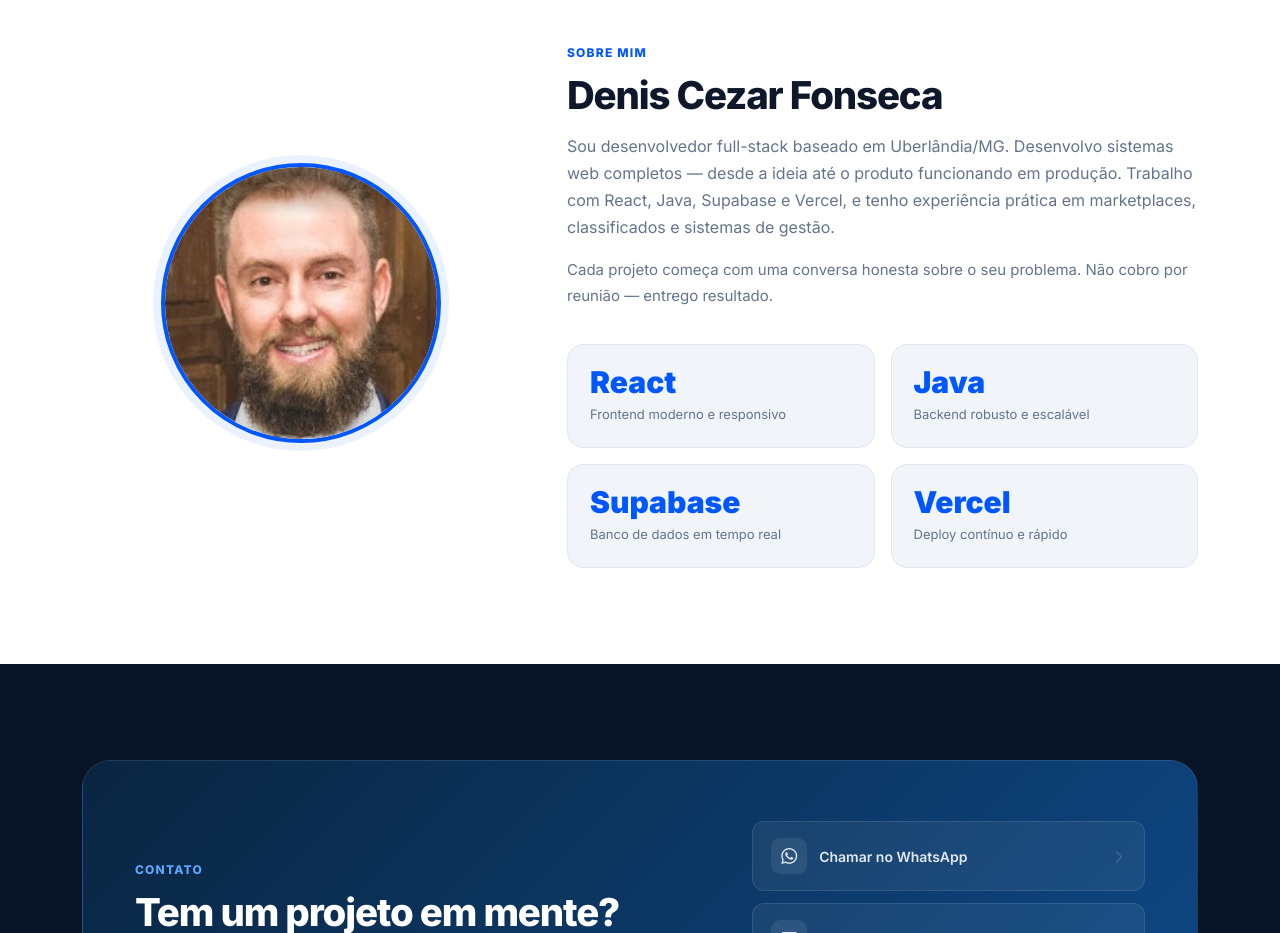
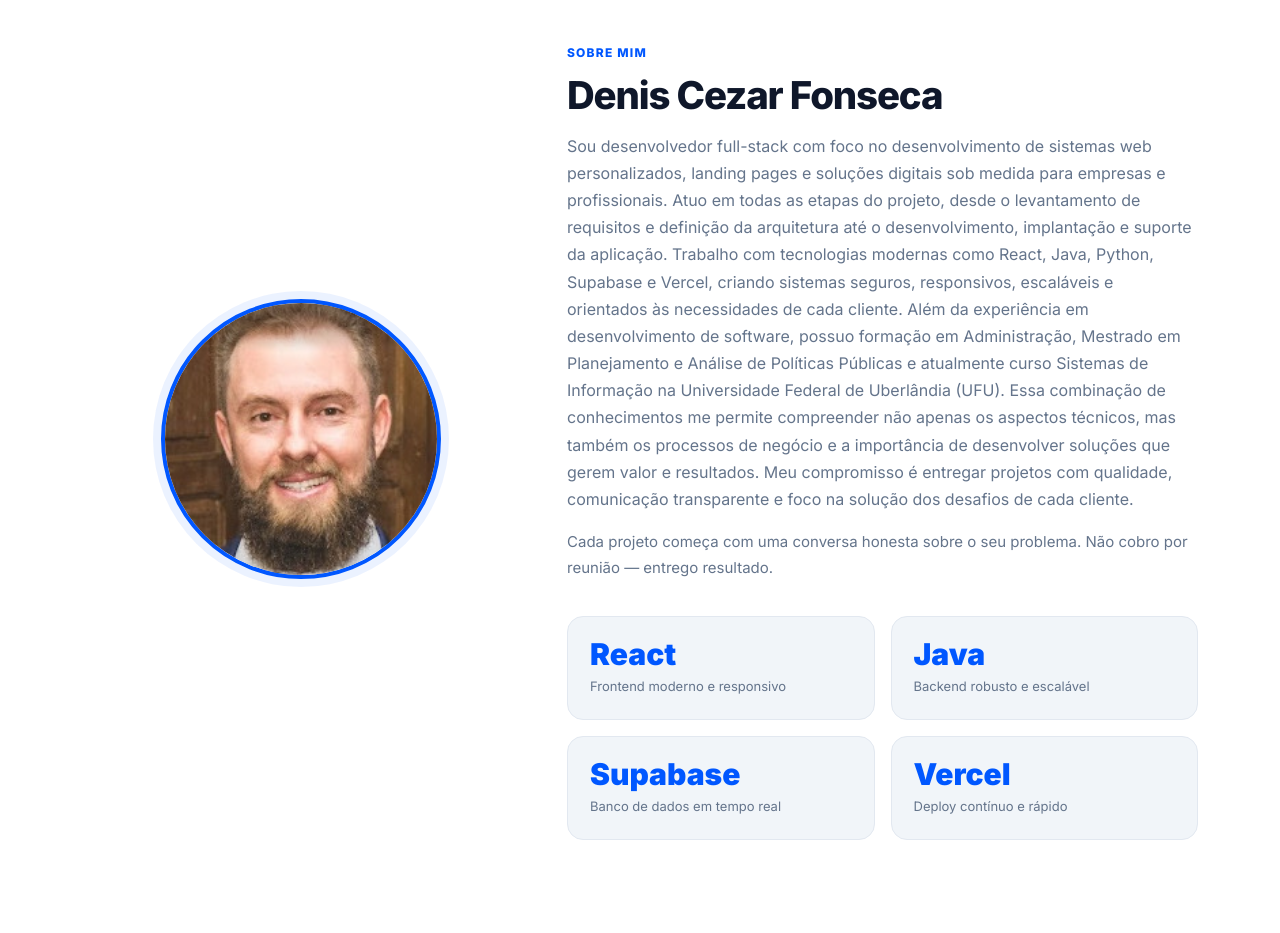
Before and after one commit to dcfonsecaa/dctech-site, a React (Vite) app: page / in a window 1280 px wide. Shown: the part 2700-3633 px from the top of the page. Built offline with nearby package versions, Linux system fonts and the light colour scheme.

Commit message:
Update App.jsx

```diff
--- a/src/App.jsx
+++ b/src/App.jsx
@@ -300,10 +300,14 @@
             <span className="section-label">Sobre mim</span>
             <h2 className="section-title">Denis Cezar Fonseca</h2>
             <p className="section-desc" style={{ maxWidth: "100%" }}>
-              Sou desenvolvedor full-stack baseado em Uberlândia/MG. Desenvolvo sistemas
-              web completos — desde a ideia até o produto funcionando em produção.
-              Trabalho com React, Java, Supabase e Vercel, e tenho experiência prática
-              em marketplaces, classificados e sistemas de gestão.
+              Sou desenvolvedor full-stack com foco no desenvolvimento de sistemas web personalizados, landing pages e soluções digitais sob medida para empresas e profissionais.
+
+Atuo em todas as etapas do projeto, desde o levantamento de requisitos e definição da arquitetura até o desenvolvimento, implantação e suporte da aplicação. Trabalho com tecnologias modernas como React, Java, Python, Supabase e Vercel, criando sistemas seguros, responsivos, escaláveis e orientados às necessidades de cada cliente.
+
+Além da experiência em desenvolvimento de software, possuo formação em Administração, Mestrado em Planejamento e Análise de Políticas Públicas e atualmente curso Sistemas de Informação na Universidade Federal de Uberlândia (UFU). Essa combinação de conhecimentos me permite compreender não apenas os aspectos técnicos, mas também os processos de negócio e a importância de desenvolver soluções que gerem valor e resultados.
+
+Meu compromisso é entregar projetos com qualidade, comunicação transparente e foco na solução dos desafios de cada cliente.
+
             </p>
             <p style={{ color: "var(--muted)", fontSize: 15, lineHeight: 1.7, marginTop: 12 }}>
               Cada projeto começa com uma conversa honesta sobre o seu problema.
```
